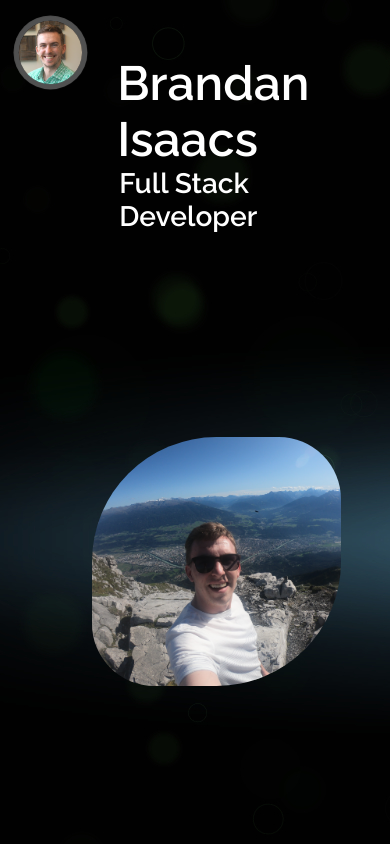
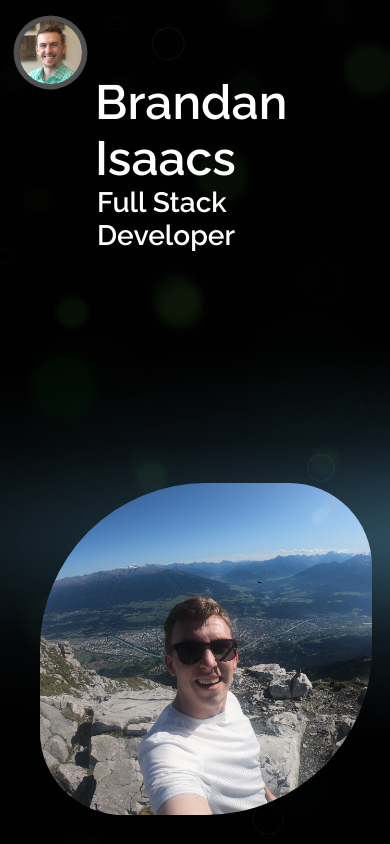
Before and after one commit to brand421/portfolio-site, a React (Create React App) app: page / in a window 390 px wide. Shown: the top 844 px of the page. Built offline with nearby package versions, Linux system fonts and the light colour scheme.

Commit message:
correct css issues with contact and home

```diff
--- a/src/components/Contact/contact.css
+++ b/src/components/Contact/contact.css
@@ -3,7 +3,6 @@
     height: 97vh;
     margin-left: 250px;
     color: white;
-    position: fixed;
     display: flex;
     align-items: center;
     justify-content: center;
--- a/src/components/Home/home.css
+++ b/src/components/Home/home.css
@@ -6,12 +6,12 @@ body {
 .home__container {
     display: flex;
     flex-direction: row;
-    flex-wrap: wrap;
+    flex-wrap: nowrap;
     align-items: center;
     justify-content: center;
-    margin-left: 28%;
+    margin-left: 55%;
     height: 97vh;
-    width: auto;
+    width: 100%;
     color: white;
     background: inherit;
 }
@@ -23,7 +23,6 @@ body {
     flex: 1;
     flex-basis:0;
     background: transparent;
-    margin-left: 10%;
 }
 
 .home__text {
@@ -41,44 +40,37 @@ body {
 
 @media screen and (max-width: 1100px) {
     .home__container {
-        flex-direction: column;
+        width: auto;
+        margin-left: 5%;
     }
-
-    .home__text {
-        padding-top: 25%;
-        height: 224px;
-    }
-
-    .home__item {
-        margin-bottom: 100px;
+    .home__item img {
+        width: 75%;
     }
 }
 
 @media screen and (max-width: 750px) {
     .home__container {
         flex-direction: column;
-        margin-left: 10%;
         margin-right: 25%;
+        margin-top: 25%;
     }
 
-    .home__item img {
-        width: 100%;
-    }
+
 }
 
 
-@media screen and (max-width: 400px) {
+@media screen and (max-width: 450px) {
 
     .home__container {
         margin-left: 0;
     }
 
     .home__item {
-        height: 100px;
         margin-bottom: 0;
+        height: auto;
     }
 
     .home__item img {
-        width: 125%;
+        width: 150%;
     }
 }
```
